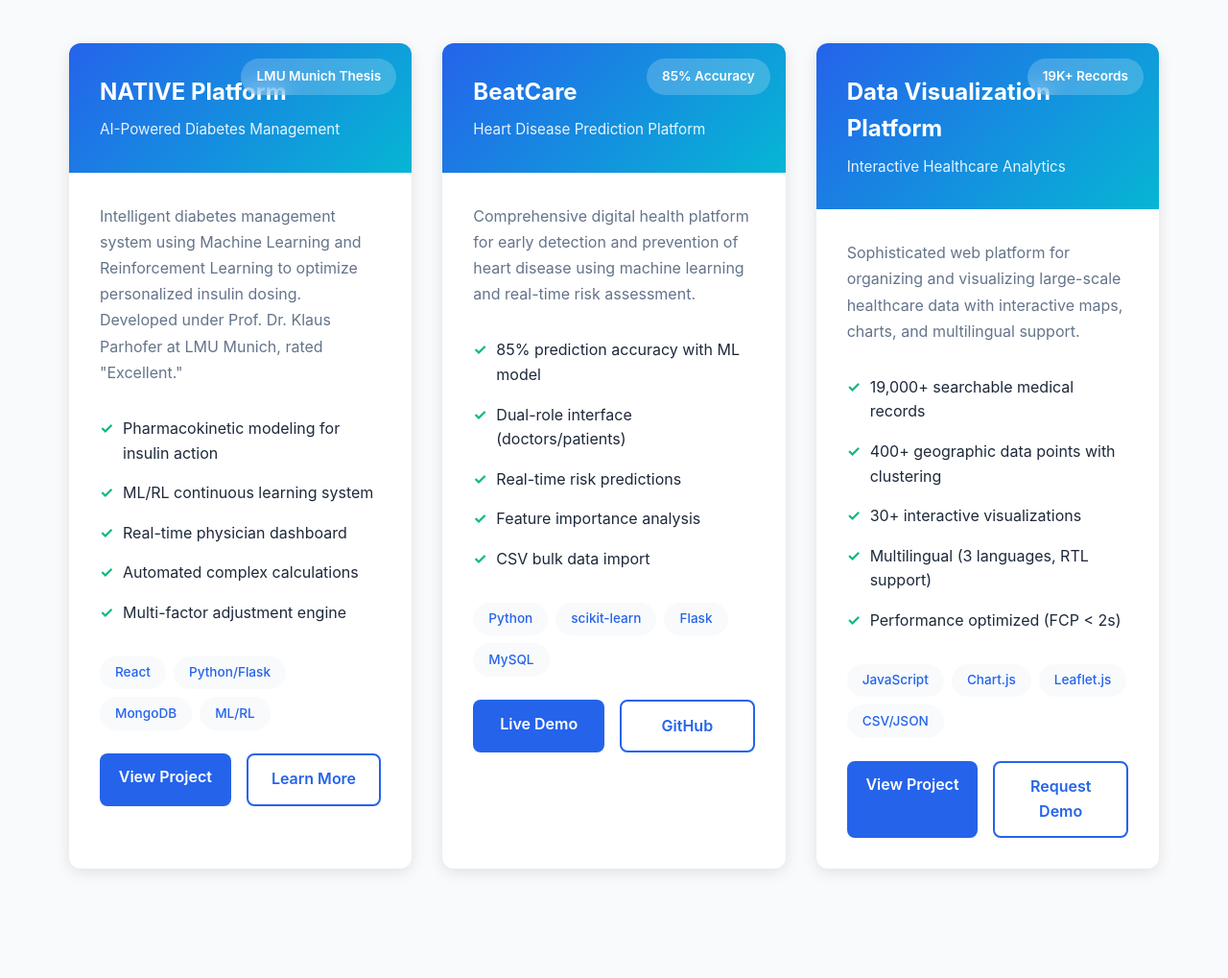
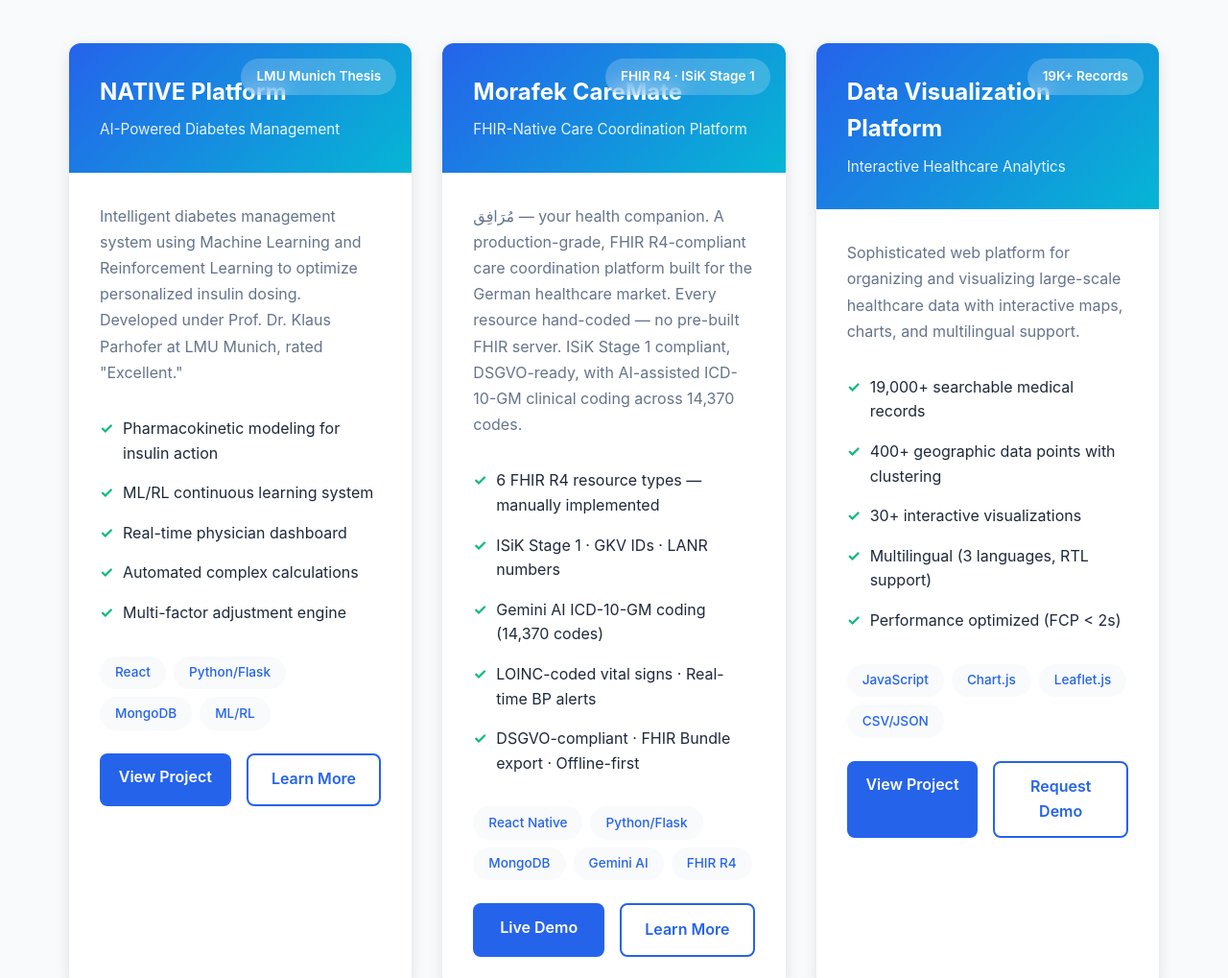
Before and after one commit to aliattia02/Health-InfoTech, a plain HTML site: page Portfolio.html in a window 1280 px wide. Shown: the part 968-1987 px from the top of the page at 96% size. Drawn offline with Linux system fonts and the light colour scheme.

Commit message:
Update Portfolio.html

```diff
--- a/Portfolio.html
+++ b/Portfolio.html
@@ -522,33 +522,34 @@
                 </div>
             </div>
 
-            <!-- BeatCare Project -->
+            <!-- Morafek CareMate Project -->
             <div class="project-card">
                 <div class="project-header">
-                    <div class="project-badge">85% Accuracy</div>
-                    <h3 class="project-title">BeatCare</h3>
-                    <p class="project-subtitle">Heart Disease Prediction Platform</p>
+                    <div class="project-badge">FHIR R4 · ISiK Stage 1</div>
+                    <h3 class="project-title">Morafek CareMate</h3>
+                    <p class="project-subtitle">FHIR-Native Care Coordination Platform</p>
                 </div>
                 <div class="project-body">
                     <p class="project-description">
-                        Comprehensive digital health platform for early detection and prevention of heart disease using machine learning and real-time risk assessment.
+                        مُرَافِق — your health companion. A production-grade, FHIR R4-compliant care coordination platform built for the German healthcare market. Every resource hand-coded — no pre-built FHIR server. ISiK Stage 1 compliant, DSGVO-ready, with AI-assisted ICD-10-GM clinical coding across 14,370 codes.
                     </p>
                     <ul class="project-features">
-                        <li>85% prediction accuracy with ML model</li>
-                        <li>Dual-role interface (doctors/patients)</li>
-                        <li>Real-time risk predictions</li>
-                        <li>Feature importance analysis</li>
-                        <li>CSV bulk data import</li>
+                        <li>6 FHIR R4 resource types — manually implemented</li>
+                        <li>ISiK Stage 1 · GKV IDs · LANR numbers</li>
+                        <li>Gemini AI ICD-10-GM coding (14,370 codes)</li>
+                        <li>LOINC-coded vital signs · Real-time BP alerts</li>
+                        <li>DSGVO-compliant · FHIR Bundle export · Offline-first</li>
                     </ul>
                     <div class="tech-stack">
-                        <span class="tech-tag">Python</span>
-                        <span class="tech-tag">scikit-learn</span>
-                        <span class="tech-tag">Flask</span>
-                        <span class="tech-tag">MySQL</span>
+                        <span class="tech-tag">React Native</span>
+                        <span class="tech-tag">Python/Flask</span>
+                        <span class="tech-tag">MongoDB</span>
+                        <span class="tech-tag">Gemini AI</span>
+                        <span class="tech-tag">FHIR R4</span>
                     </div>
                     <div class="project-links">
-                        <a href="http://beatcare.rf.gd" class="project-link link-primary" target="_blank">Live Demo</a>
-                        <a href="https://github.com/aliattia2/BeatCare" class="project-link link-secondary" target="_blank">GitHub</a>
+                        <a href="https://morafek-care-mate.vercel.app" class="project-link link-primary" target="_blank">Live Demo</a>
+                        <a href="morafek.html" class="project-link link-secondary">Learn More</a>
                     </div>
                 </div>
             </div>
```
